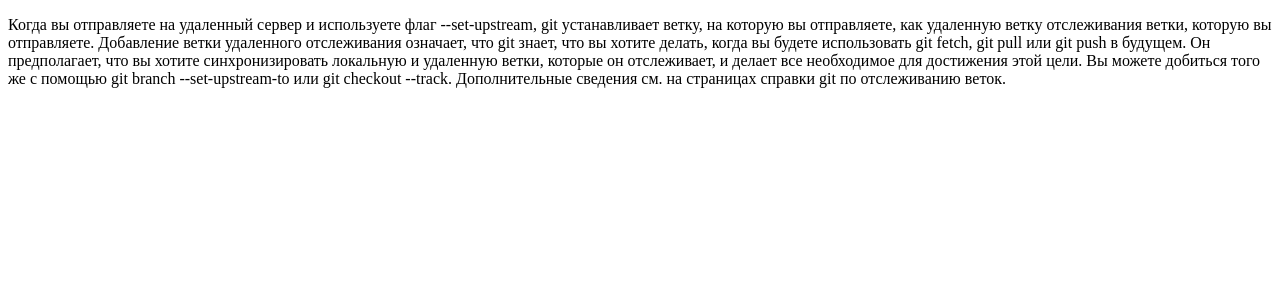
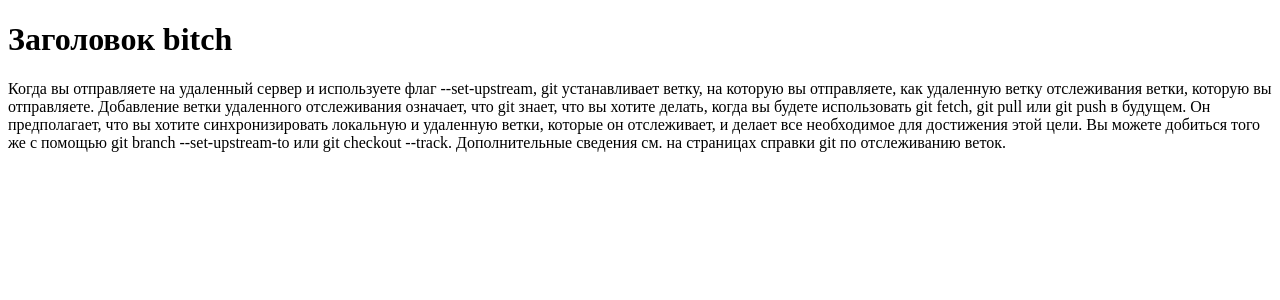
Before and after one commit to Arhidiman/git-test-repo, a React app: page / in a window 1280 px wide. Shown: the top 300 px of the page. Built offline with nearby package versions, Linux system fonts and the light colour scheme.

Commit message:
заголовок добавлен

```diff
--- a/src/App.tsx
+++ b/src/App.tsx
@@ -8,6 +8,9 @@
 
         <>
 
+
+
+            <h1>Заголовок bitch</h1>
              <p>
                 Когда вы отправляете на удаленный сервер и используете флаг --set-upstream, git устанавливает ветку, на которую вы отправляете,
                 как удаленную ветку отслеживания ветки, которую вы отправляете.
@@ -16,6 +19,7 @@
                 Он предполагает, что вы хотите синхронизировать локальную и удаленную ветки, которые он отслеживает, и делает все необходимое для достижения этой цели.
                 Вы можете добиться того же с помощью git branch --set-upstream-to или git checkout --track. Дополнительные сведения см. на страницах справки git по отслеживанию веток.
              </p>
+
         </>
 
 
```
